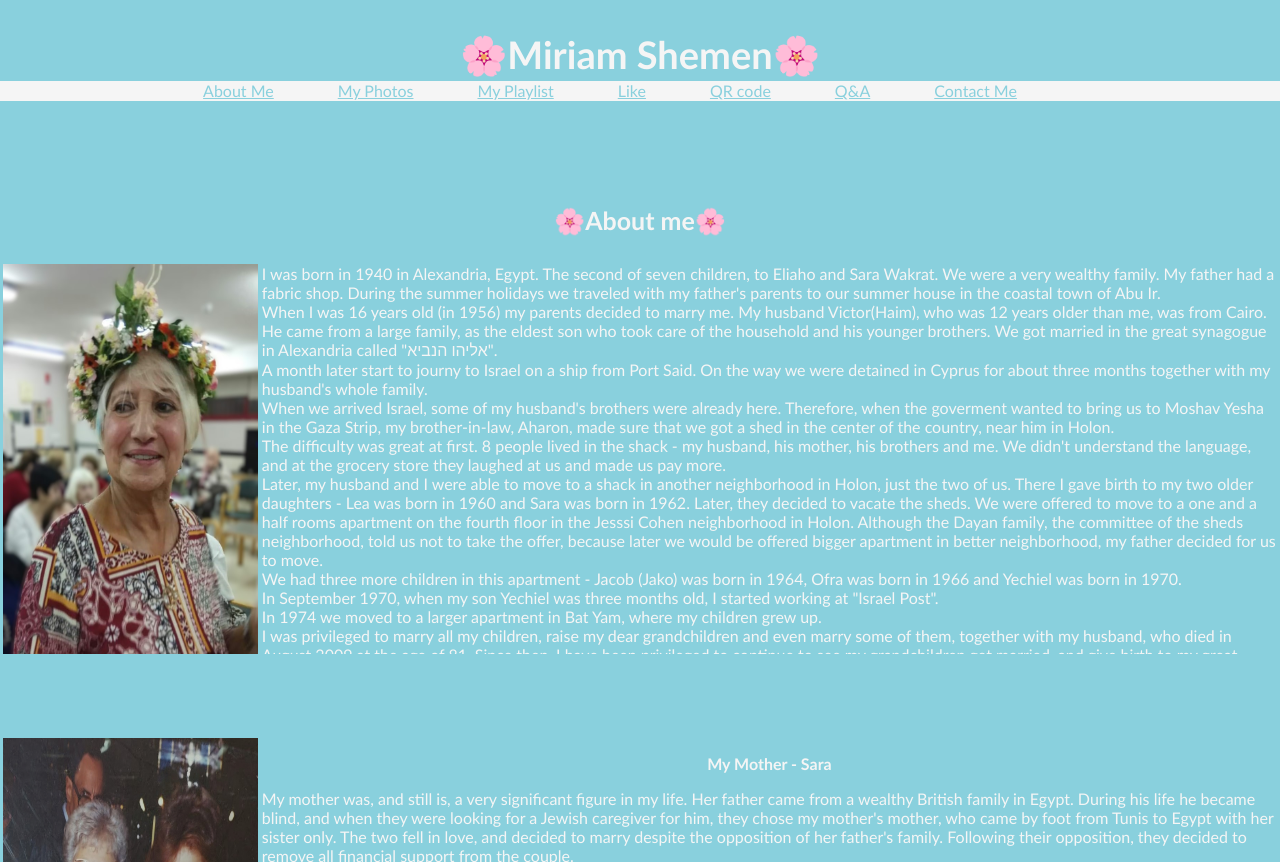
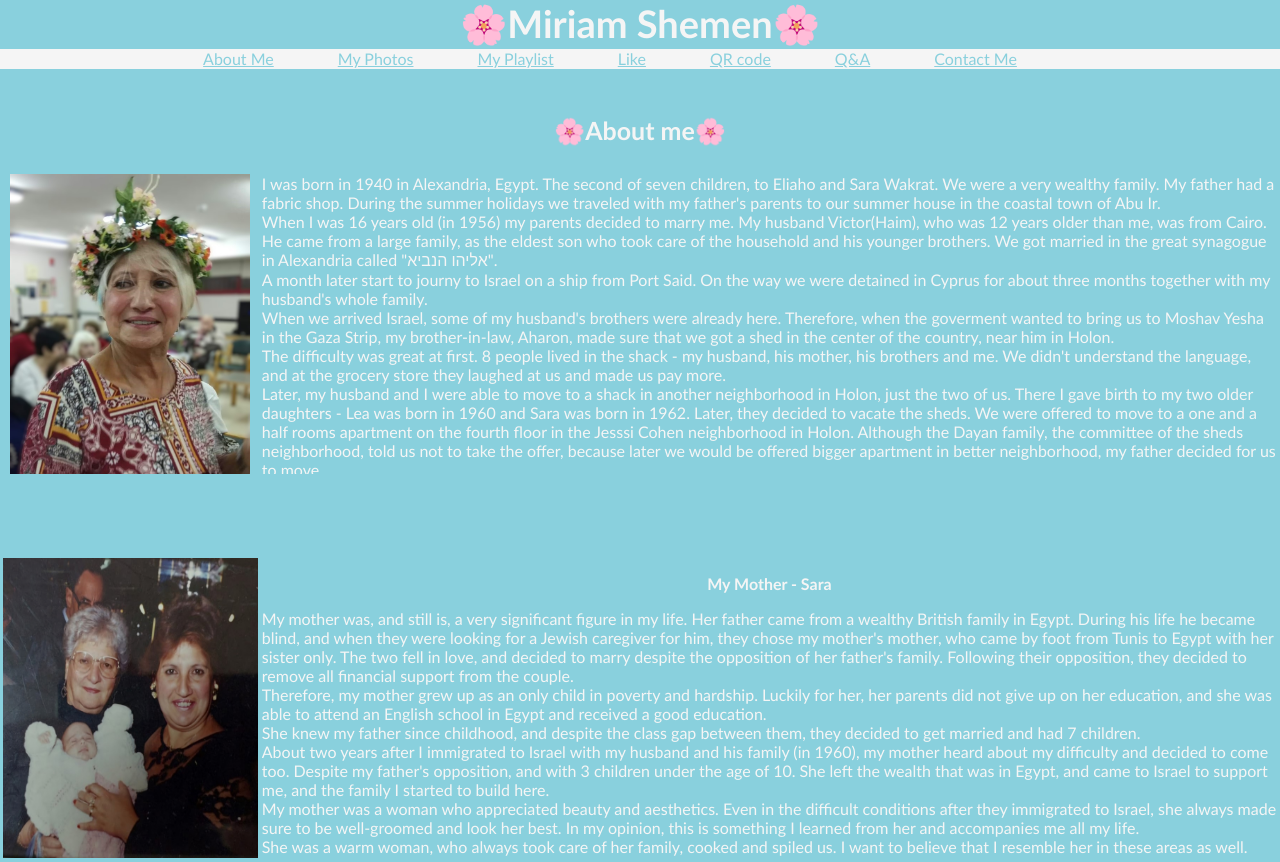
Before and after one commit to WED-2023/209131952, a plain HTML site: page index.html in a window 1280 px wide. Shown: the top 862 px of the page. Drawn offline with Linux system fonts and the light colour scheme.

Commit message:
fix the header

```diff
--- a/index.html
+++ b/index.html
@@ -8,11 +8,12 @@
   <link rel="icon" href="favicon.png" type="image/x-icon">
 </head>
 <body>
-<div id="menu">
+<div id ="header_container">
   <header>
-    <p style="background-color: #89d0dd; color:whitesmoke; margin-top: 31px; font-weight: bold; font-size: 38px; font-family: 'Trebuchet MS', sans-serif; text-align: center;">🌸Miriam Shemen🌸</p>
+    <p style="background-color: #89d0dd; color:whitesmoke; font-weight: bold; font-size: 38px; font-family: 'Trebuchet MS', sans-serif; text-align: center; margin: 0">🌸Miriam Shemen🌸</p>
+
   </header>
-  <nav>
+  <nav id="menu">
     <ul class = "horizontal-nav">
       <li><a class = "nav-link" href="#about">About Me</a></li>
       <li><a class = "nav-link" href="#photos">My Photos</a></li>
@@ -26,11 +27,6 @@
   </nav>
 
 <section id="about"  class ="dark_section">
-<br/>
-<br/>
-<br/>
-<br/>
-<br/>
 <br/>
 <br/>
 <br/>
@@ -92,11 +88,6 @@
   <br/>
   <br/>
   <br/>
-  <br/>
-  <br/>
-  <br/>
-  <br/>
-  <br/>
 <p class = "dark_titles">🌸My photos🌸</p>
 
 
@@ -149,11 +140,6 @@
   <br/>
   <br/>
   <br/>
-  <br/>
-  <br/>
-  <br/>
-  <br/>
-  <br/>
 <p class = "light_titles">🌸My playlist🌸</p>
 <p class = "light_texts" style="text-align: center">Growing up in Egypt with its rich culture - Abed ElHalim, Um Kultum, Warda and Fairuz are my among favorites</p>
 <br/>
@@ -198,7 +184,6 @@
   <br/>
   <br/>
   <br/>
-  <br/>
 <p class = "light_titles">🌸Scan my code🌸</p>
 <div class="image_container">
   <img src="my qr code 2.png" alt="QR" width="300" height="350">
@@ -212,7 +197,6 @@
 </section>
 
 <section id="spa" class="light_section">
-  <br/>
   <br/>
   <br/>
   <br/>
@@ -268,11 +252,6 @@
 </section>
 
 <section id="contact" class="dark_section">
-  <br/>
-  <br/>
-  <br/>
-  <br/>
-  <br/>
   <br/>
   <br/>
   <br/>
--- a/style.css
+++ b/style.css
@@ -8,17 +8,25 @@ body {
 {
 	position: fixed;
 	width: 100%;
-	height: 35px;
+	height: 5px;
+	z-index: 1000; /* High z-index to ensure it's on top */
 	text-align: center;
 
+}
+#header_container {
+    position: fixed;
+    width: 100%;
+	z-index: 1000;
+    background-color: #89d0dd; /* Same background as the header text */
 }
 .horizontal-nav {
 	list-style-type: none; /* Remove bullet points */
 	padding: 0; /* Remove default padding */
 	position: fixed; /* Fix the navigation menu at the top of the viewport */
-	top: 65px;
+	top: 33px;
 	text-align: center;
 	background-color:whitesmoke;
+	z-index: 1000;
 	width: 100%; /* Make the menu span the entire width */
 
   }
@@ -172,7 +180,7 @@ body {
 
   .scrollable-cell {
 	width: 100%; /* Adjust width as needed */
-	height: 390px; /* Fixed height for the cell */
+	height: 300px; /* Fixed height for the cell */
 	overflow: auto; /* Add scrollbar when content exceeds cell height */
 	border: none
   }
@@ -196,10 +204,10 @@ img {
 	height: auto;
 }
 .aboutme_img{
-	height: 390px; /* Specific height */
+	height: 300px; /* Specific height */
 }
 .nona_sara_img{
-	height: 390px; /* Specific height */
+	height: 300px; /* Specific height */
 }
 .img:hover {
 	transform: scale(1.5); /* Increase scale on hover */
```
